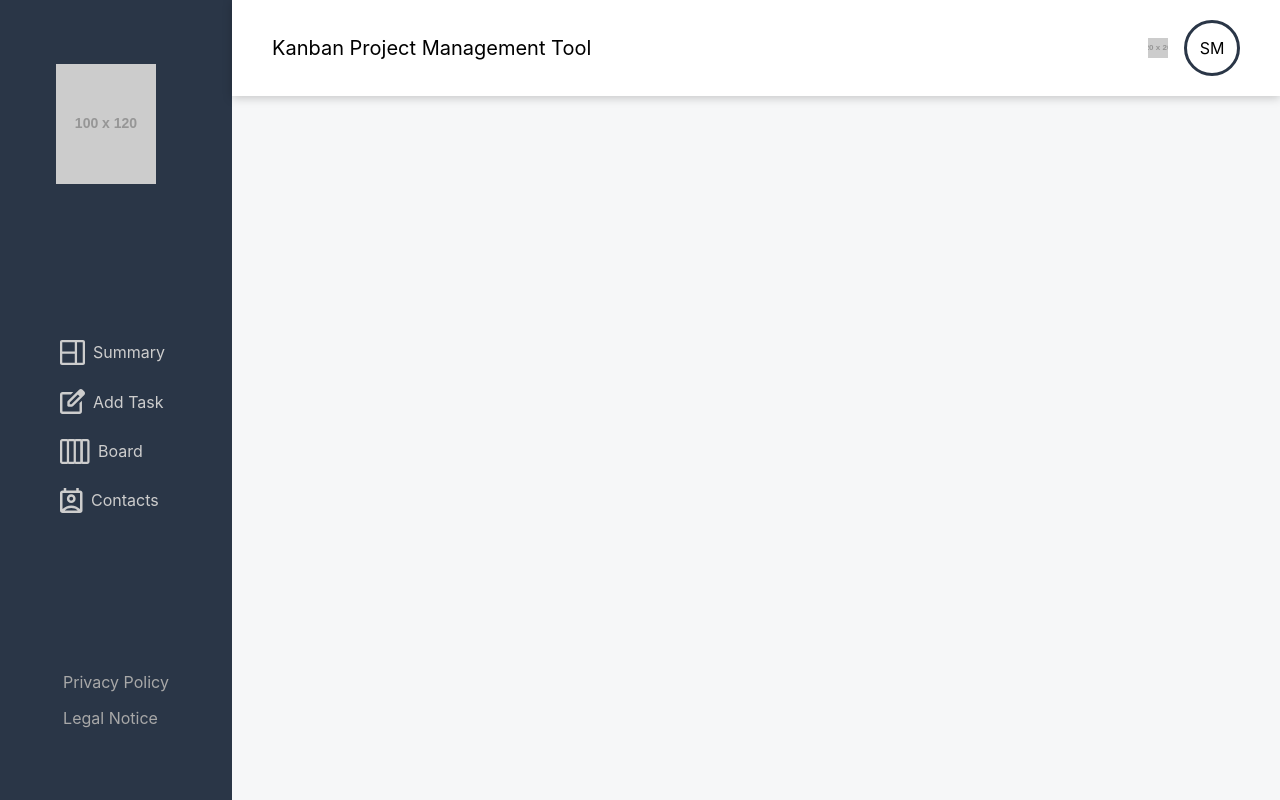
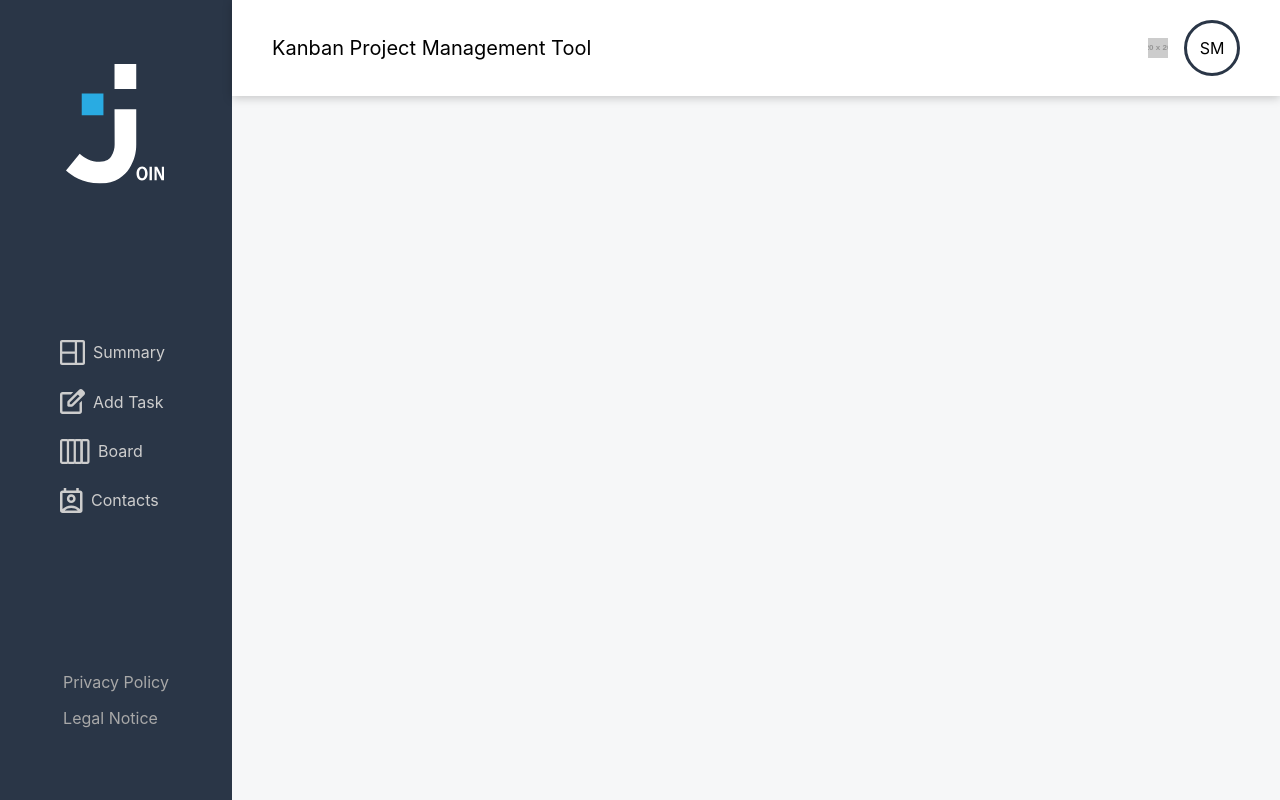
Before and after one commit to NadineJuliana/Join-Project, an Angular app: page / in a window 1280 px wide. Built offline with nearby package versions, Linux system fonts and the light colour scheme.

Commit message:
Update logo images in header and sidebar components for consistency

```diff
--- a/src/app/layout/components/header/header.component.html
+++ b/src/app/layout/components/header/header.component.html
@@ -1,6 +1,6 @@
 <section>
     <div class="logo">
-        <img src="https://placehold.co/100x120" alt="">
+        <img src="Join Logo.svg" alt="">
     </div>
     <h5>Kanban Project Management Tool</h5>
     <div class="profile-section">
--- a/src/app/layout/components/sidebar/sidebar.component.html
+++ b/src/app/layout/components/sidebar/sidebar.component.html
@@ -1,6 +1,6 @@
 <section>
   <div class="logo">
-    <img src="https://placehold.co/100x120" alt="" />
+    <img src="Join Logo white.svg" alt="" />
   </div>
   <app-navbar></app-navbar>
   <div class="policy">
--- a/src/app/layout/components/sidebar/sidebar.component.scss
+++ b/src/app/layout/components/sidebar/sidebar.component.scss
@@ -19,8 +19,11 @@ section {
 }
 
 .logo {
-  max-width: 120px;
+  max-width: 100px;
   width: 100%;
+  img{
+    width: 100%;
+  }
 }
 
 .policy {
```
Also changed, not shown: public/Join Logo white.svg (added), public/Join Logo.svg (added).
